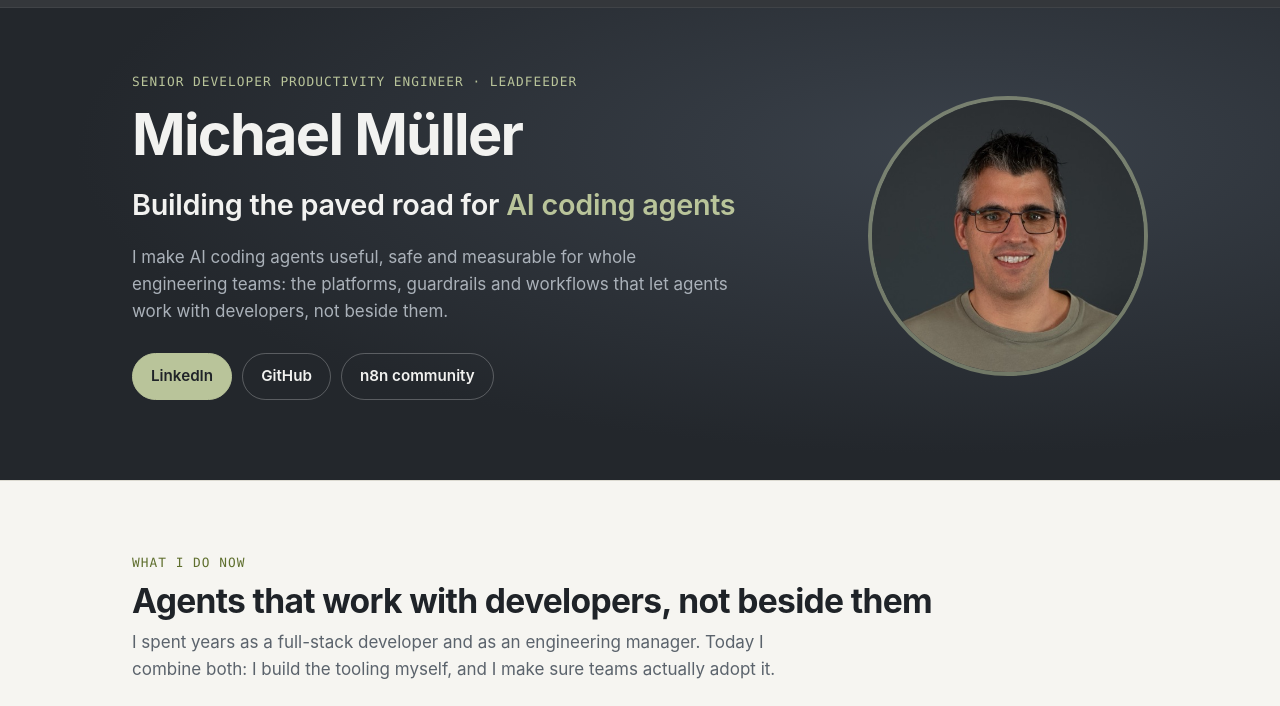
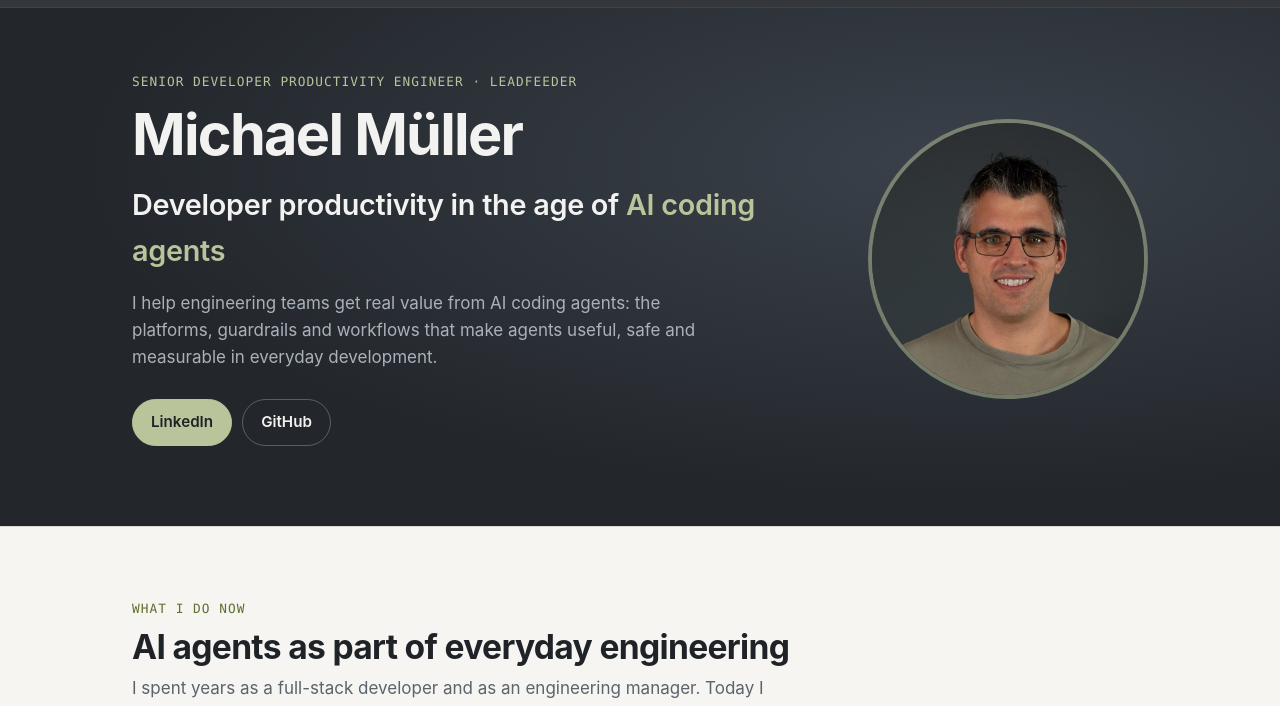
Before and after one commit to haimich/haimich.github.io, an Astro site: page / in a window 1280 px wide. Shown: the part 65-771 px from the top of the page. Built offline with nearby package versions, Linux system fonts and the light colour scheme; Astro itself is replaced by a stand-in of ours.

Commit message:
Make the site role-neutral instead of n8n-specific
Drop the n8n call-to-action from the hero, describe agents as workflow
agents, and replace the tagline with one that is not tied to a single
job posting.

Co-Authored-By: Claude Opus 5.5 <noreply@anthropic.com>

```diff
--- a/src/data/site.ts
+++ b/src/data/site.ts
@@ -5,14 +5,13 @@ export const person = {
   name: "Michael Müller",
   role: "Senior Developer Productivity Engineer",
   company: "Leadfeeder",
-  tagline: "Building the paved road for AI coding agents",
+  tagline: "Developer productivity in the age of AI coding agents",
   summary:
-    "I make AI coding agents useful, safe and measurable for whole engineering teams: the platforms, guardrails and workflows that let agents work with developers, not beside them.",
+    "I help engineering teams get real value from AI coding agents: the platforms, guardrails and workflows that make agents useful, safe and measurable in everyday development.",
   location: "Palatinate, Germany · remote",
   links: {
     github: "https://github.com/haimich",
     linkedin: "https://www.linkedin.com/in/michael-m%C3%BCller-9a90a6284/",
-    n8nCommunity: "https://community.n8n.io/u/haimich",
   },
 };
 
@@ -43,12 +42,12 @@ export const work: CaseStudy[] = [
     title: "From error report to agent-written fix",
     problem: "New production errors piled up faster than teams could triage them, and many easy fixes never got done.",
     approach: [
-      "An n8n agent classifies each new error, scores how likely a coding agent can fix it and runs a root-cause analysis.",
+      "A workflow agent classifies each new error, scores how likely a coding agent can fix it and runs a root-cause analysis.",
       "The result lands in the team's Slack channel with a recommendation. One click creates a Linear issue and hands it to a coding agent.",
       "An auto mode starts the fix on its own, but only when the fixability score is high. Every change still goes through a PR and human review.",
     ],
     lesson: "Build the feedback loop in from day one. Without it, an agent cannot learn from wrong scores or rejected PRs.",
-    tags: ["n8n", "Coding agents", "Linear", "Human-in-the-loop"],
+    tags: ["Workflow automation", "Coding agents", "Linear", "Human-in-the-loop"],
   },
   {
     title: "A marketplace for agent plugins and skills",
@@ -70,7 +69,7 @@ export const work: CaseStudy[] = [
       "A weekly self-review checks its own routing decisions and improves which services belong to which team.",
     ],
     lesson: "Start with read-only autonomy and widen it step by step, once the data shows the agent gets it right.",
-    tags: ["n8n", "Security", "Guardrails", "Self-improving agents"],
+    tags: ["Workflow automation", "Security", "Guardrails", "Self-improving agents"],
   },
   {
     title: "A serverless framework that agents can use too",
--- a/src/layouts/Base.astro
+++ b/src/layouts/Base.astro
@@ -21,7 +21,7 @@ const jsonLd = {
   url: Astro.site?.toString(),
   image: new URL("/images/michael.jpg", Astro.site).toString(),
   sameAs: Object.values(person.links),
-  knowsAbout: ["AI coding agents", "Developer productivity", "Developer experience", "n8n", "Workflow automation", "TypeScript", "Vue.js", "Node.js", "Ruby", "AWS"],
+  knowsAbout: ["AI coding agents", "Developer productivity", "Developer experience", "Workflow automation", "TypeScript", "Vue.js", "Node.js", "Ruby", "AWS"],
 };
 ---
 
--- a/src/pages/index.astro
+++ b/src/pages/index.astro
@@ -31,12 +31,11 @@ import { person, focus, work, projects, talks, community, career, hobbies } from
         <div class="hero-text">
           <p class="eyebrow hero-eyebrow">{person.role} · {person.company}</p>
           <h1>{person.name}</h1>
-          <p class="tagline">Building the paved road for <em>AI coding agents</em></p>
+          <p class="tagline">Developer productivity in the age of <em>AI coding agents</em></p>
           <p class="summary">{person.summary}</p>
           <ul class="hero-links">
             <li><a class="btn primary" href={person.links.linkedin}>LinkedIn</a></li>
             <li><a class="btn" href={person.links.github}>GitHub</a></li>
-            <li><a class="btn" href={person.links.n8nCommunity}>n8n community</a></li>
           </ul>
         </div>
         <img class="portrait" src="/images/michael.jpg" alt="Portrait of Michael Müller" width="320" height="320" />
@@ -46,7 +45,7 @@ import { person, focus, work, projects, talks, community, career, hobbies } from
     <section id="now">
       <div class="container">
         <p class="eyebrow">What I do now</p>
-        <h2>Agents that work with developers, not beside them</h2>
+        <h2>AI agents as part of everyday engineering</h2>
         <p class="lead">
           I spent years as a full-stack developer and as an engineering manager. Today I combine both: I build the
           tooling myself, and I make sure teams actually adopt it.
@@ -140,7 +139,7 @@ import { person, focus, work, projects, talks, community, career, hobbies } from
       <div class="container">
         <p class="eyebrow">Talks</p>
         <h2>Sharing what I learn</h2>
-        <p class="lead">Public talks and guest lectures. These days most of my talks are internal, on MCP, agents and n8n.</p>
+        <p class="lead">Public talks and guest lectures. These days most of my talks are internal, on MCP, AI agents and workflow automation.</p>
         <ul class="talks">
           {talks.map((t) => (
             <li class="card talk">
```
Also changed, not shown: public/images/og.png.
